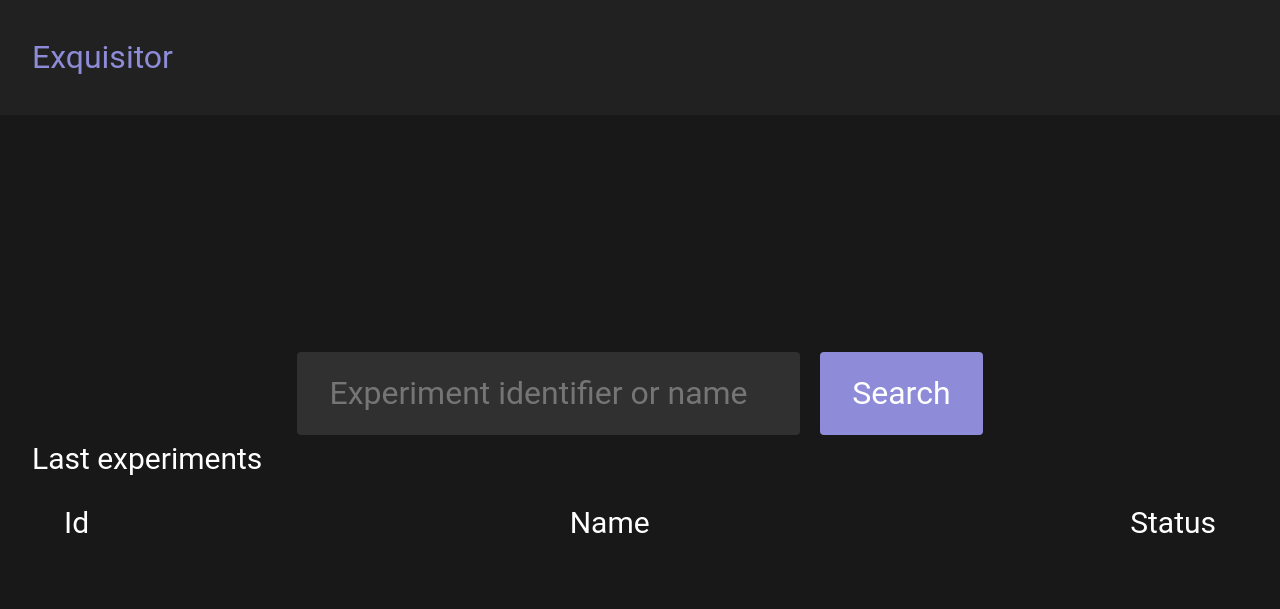
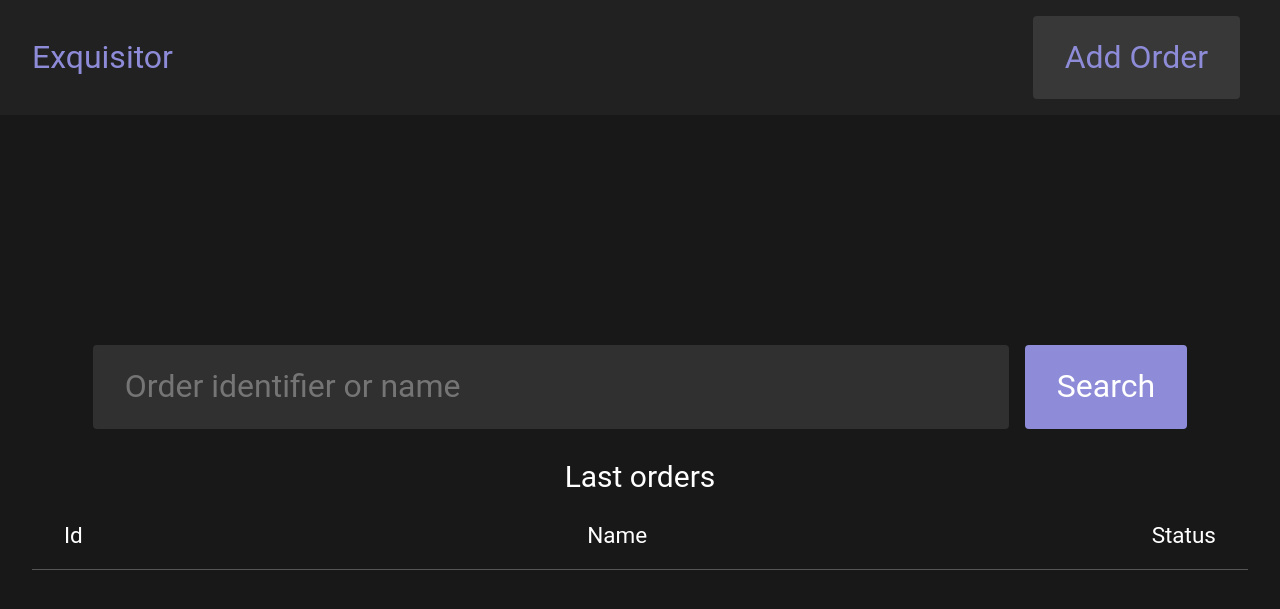
Before and after one commit to pfgryz/exquisitor, a Python web app: template exquisitor/exquisitor-app/templates/index.html in a window 1280 px wide. Shown: the top 609 px of the page. Run offline with Jinja, Linux system fonts and the light colour scheme; the template is opened without the code that fills it, so the values that code supplies are empty.

Commit message:
feat: update web app

```diff
--- a/exquisitor/exquisitor-app/static/base.css
+++ b/exquisitor/exquisitor-app/static/base.css
@@ -30,6 +30,9 @@
 }
 
 .header {
+    display: flex;
+    justify-content: space-between;;
+    align-items: center;
     color: var(--color-primary);
     height: 115px;
     padding: 32px;
@@ -61,11 +64,13 @@
     background: rgba(255, 255, 255, 0.1);
 }
 
+input.btn-blue,
 .btn.btn-blue {
     background: var(--color-primary);
     transition: all 250ms ease;
 }
 
+input.btn-blue:hover,
 .btn.btn-blue:hover {
     cursor: pointer;
     background: var(--color-primary-darker);
--- a/exquisitor/exquisitor-app/static/index.css
+++ b/exquisitor/exquisitor-app/static/index.css
@@ -4,16 +4,31 @@
     justify-content: center;
 }
 
+.search-bar form {
+    width: 100%;
+    display: flex;
+    justify-content: center;
+}
+
+.search-bar input {
+    width: calc(100% - 300px);
+}
 
 /* Experiments List */
-.experiments-header {
+.last h1 {
+    text-align: center;
+    margin-top: 24px;
+}
+
+.orders-header {
     display: flex;
     justify-content: space-between;
     padding: 16px 32px;
-    font-size: 2em;
+    font-size: 1.5em;
+    border-bottom: 1px solid #555;
 }
 
-.experiment {
+.order {
     display: flex;
     justify-content: space-between;
     padding: 16px 32px;
--- a/exquisitor/exquisitor-app/templates/base.html
+++ b/exquisitor/exquisitor-app/templates/base.html
@@ -16,6 +16,7 @@
     <body>
         <div class="header">
             <a href="/">Exquisitor</a>
+            <a href="/order/add" class="btn btn-blue>">Add Order</a>
         </div>
 
         <div class="content">
--- a/exquisitor/exquisitor-app/templates/index.html
+++ b/exquisitor/exquisitor-app/templates/index.html
@@ -10,25 +10,25 @@
 {% block content %}
     <div class="search-bar">
         <form method="GET" action="/search">
-            <input name="query" type="text" class="search" placeholder="Experiment identifier or name"/>
+            <input name="query" type="text" class="search" placeholder="Order identifier or name"/>
             <button type="submit" class="btn btn-blue">Search</button>
         </form>
     </div>
 
     <div class="last">
-        <h1>Last experiments</h1>
+        <h1>Last orders</h1>
 
-        <div class="experiments-header">
+        <div class="orders-header">
             <div>Id</div>
             <div>Name</div>
             <div>Status</div>
         </div>
 
-        {% for experiment in experiments %}
-        <a class="experiment" href="/experiment/{{experiment.experiment_id}}">
-            <div>#{{ experiment.experiment_id }}</div>
-            <div class="experiment-name">{{ experiment.name }}</div>
-            <div>{{ experiment.status }}</div>
+        {% for order in orders %}
+        <a class="order" href="/order/{{order.order_id}}">
+            <div>#{{ order.order_id }}</div>
+            <div class="order-name">{{ order.name }}</div>
+            <div>{{ order.status }}</div>
         </a>
         {% endfor %}
     </div>
--- a/exquisitor/exquisitor-app/templates/search.html
+++ b/exquisitor/exquisitor-app/templates/search.html
@@ -14,7 +14,7 @@
 
 {% block content %}
     <div class="result">
-        Experiment not found
+        Order not found
         <a href="/" class="btn btn-blue>">Home</a>
     </div>
 {% endblock %}
```
Also changed, not shown: exquisitor/exquisitor-app/static/order.css (added, +19 -0 lines), exquisitor/exquisitor-app/templates/experiment.html (deleted, +0 -10 lines), exquisitor/exquisitor-app/templates/order.html (added, +33 -0 lines), exquisitor/exquisitor-app/migrations/0001_create_table.sql, 10 other files.
